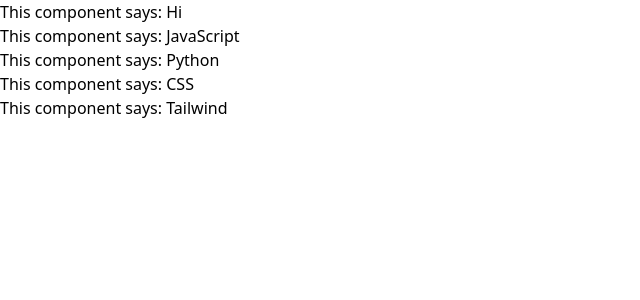
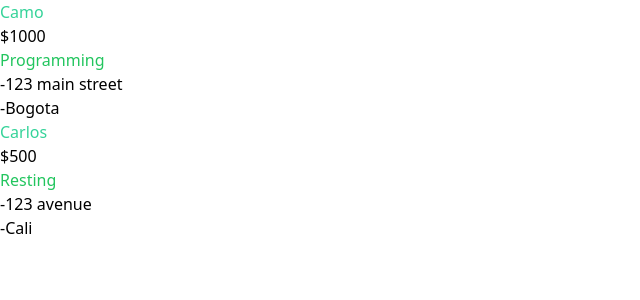
Before and after one commit to KamoSolarteB/React-Basic, a React (Vite) app: page / in a window 1280 px wide. Shown: the top 300 px of the page, without its empty margins (0-640 px from the left). Built offline with nearby package versions, Linux system fonts and the light colour scheme.

Commit message:
Profundizacion de los props

```diff
--- a/src/App.jsx
+++ b/src/App.jsx
@@ -1,14 +1,22 @@
 import React from "react";
-import { Greeting } from "./components";
+// import { Greeting } from "./components";
+import { UserCard } from "./components";
 
 function App() {
   return (
     <>
-      <Greeting message="Hi" />
-      <Greeting message="JavaScript" />
-      <Greeting message="Python" />
-      <Greeting message="CSS" />
-      <Greeting message="Tailwind" />
+      <UserCard
+        name="Camo"
+        amount={1000}
+        programming={true}
+        address={{ street: "123 main street", city: "Bogota" }}
+      />
+      <UserCard
+        name="Carlos"
+        amount={500}
+        programming={false}
+        address={{ street: "123 avenue", city: "Cali"}}
+      />
     </>
   );
 }
--- /dev/null
+++ b/src/components/UserCard.jsx
@@ -0,0 +1,15 @@
+import React from 'react'
+
+function UserCard({ name, amount, programming, address }) {
+  return (
+    <div>
+      <h1 className='text-emerald-400'>{name}</h1>
+      <p>${amount}</p>
+      <p className='text-green-500'>{programming ? 'Programming' : 'Resting'}</p>
+      <p>-{address.street}</p>
+      <p>-{address.city}</p>
+    </div>
+  )
+}
+
+export default UserCard
--- a/src/components/index.js
+++ b/src/components/index.js
@@ -1 +1,2 @@
 export { default as Greeting } from "./Greeting"
+export { default as UserCard } from "./UserCard"
--- a/src/index.css
+++ b/src/index.css
@@ -1,9 +1,3 @@
 @tailwind base;
 @tailwind components;
 @tailwind utilities;
-
-* {
-  padding: 0;
-  margin: 0;
-  box-sizing: border-box;
-}
```
